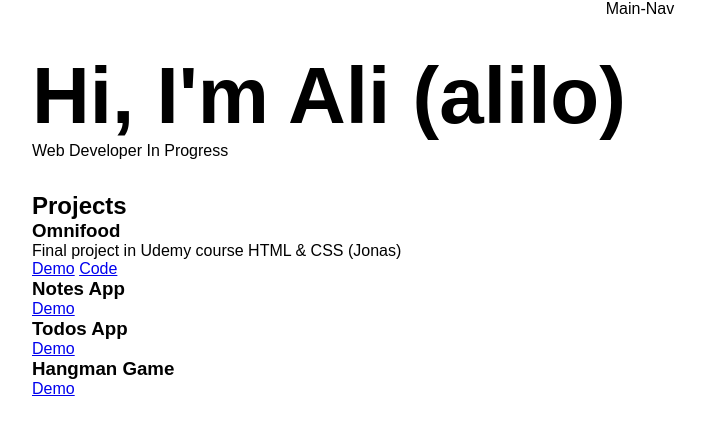
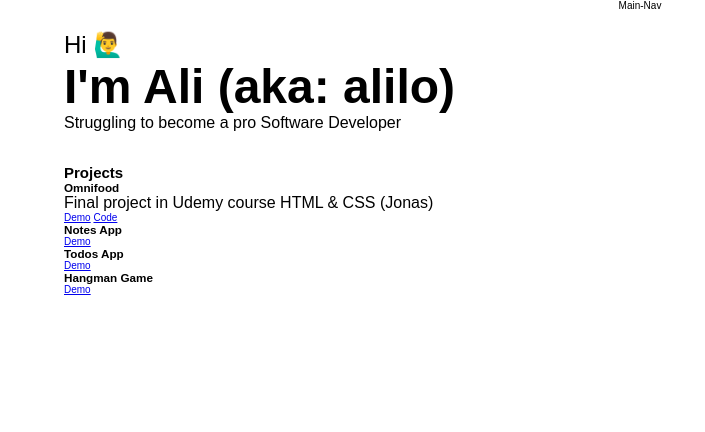
Before and after one commit to alilosoft/portfolio, a plain HTML site: page public/index.html in a window 1280 px wide. Shown: the whole page, without its empty margins (0-705 px from the left). Drawn offline with Linux system fonts and the light colour scheme.

Commit message:
minor html a css changes

```diff
--- a/public/index.html
+++ b/public/index.html
@@ -5,15 +5,16 @@
     <meta http-equiv="X-UA-Compatible" content="IE=edge" />
     <meta name="viewport" content="width=device-width, initial-scale=1.0" />
     <link rel="stylesheet" href="style.css" />
-    <title>Ali's Portfolio</title>
+    <title>alilo's Portfolio</title>
   </head>
   <body>
     <header class="main-header">
       <nav>Main-Nav</nav>
     </header>
     <section class="container section section-hero">
-      <h1 class="hading-hero">Hi, I'm Ali (alilo)</h1>
-      <p>Web Developer In Progress</p>
+      <p class="hero-greeting">Hi 🙋‍♂️</p>
+      <h1 class="hero-heading">I'm Ali (aka: alilo)</h1>
+      <p class="hero-intro">Struggling to become a pro Software Developer</p>
     </section>
 
     <section class="container section projects">
@@ -22,12 +23,12 @@
         <h3>Omnifood</h3>
         <p>Final project in Udemy course HTML & CSS (Jonas)</p>
         <a
-          href="https://alilosoft.github.io/Kalbonyan-Elmarsos/omnifood/"
+          href="https://alilosoft.github.io/elbonyan-elmarsos/omnifood/"
           target="_blank"
           >Demo</a
         >
         <a
-          href="https://github.com/fellahi-ali/Kalbonyan-Elmarsos/tree/main/02-Udemy/-01-HTML-CSS-Jonas"
+          href="https://github.com/alilosoft/Kalbonyan-Elmarsos/tree/main/02-Udemy/-01-HTML-CSS-Jonas"
           target="_blank">
           Code
         </a>
@@ -35,7 +36,7 @@
       <div class="project-card">
         <h3>Notes App</h3>
         <a
-          href="https://alilosoft.github.io/Kalbonyan-Elmarsos/notes-app/"
+          href="https://alilosoft.github.io/elbonyan-elmarsos/notes-app/"
           target="_blank"
           >Demo</a
         >
@@ -43,7 +44,7 @@
       <div class="project-card">
         <h3>Todos App</h3>
         <a
-          href="https://alilosoft.github.io/Kalbonyan-Elmarsos/todos-app/"
+          href="https://alilosoft.github.io/elbonyan-elmarsos/todos-app/"
           target="_blank"
           >Demo</a
         >
@@ -51,7 +52,7 @@
       <div>
         <h3>Hangman Game</h3>
         <a
-          href="https://alilosoft.github.io/Kalbonyan-Elmarsos/hangman/"
+          href="https://alilosoft.github.io/elbonyan-elmarsos/hangman/"
           target="_blank"
           >Demo</a
         >
--- a/public/style.css
+++ b/public/style.css
@@ -2,6 +2,11 @@
   margin: 0;
   padding: 0;
   box-sizing: border-box;
+}
+
+html {
+  /* (10px / 16px  = 0.625) x 100 = 62.5%  */
+  font-size: 62.5%;
 }
 
 body {
@@ -13,17 +18,26 @@ body {
 }
 
 .container {
-  width: 95%;
+  /* background-color: bisque; */
+  width: 90%;
   margin: 2rem auto;
   /* padding: 64px; */
-  border-radius: 16px;
+  border-radius: 0.8rem;
   /* box-shadow: 0 24px 48px #0005; */
 }
 
-.hading-hero {
-  font-size: 80px;
+p {
+  font-size: 1.6rem;
+}
+
+.hero-greeting {
+  font-size: 2.4rem;
+}
+
+.hero-heading {
+  font-size: 4.8rem;
 }
 
 .section {
-  margin-bottom: 32px;
+  margin-bottom: 3.2rem;
 }
```
